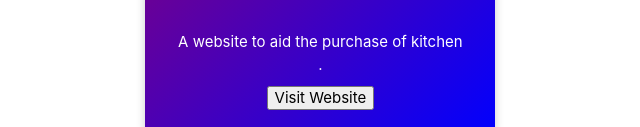
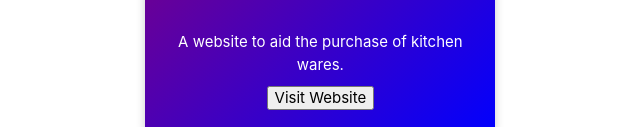
Before and after one commit to Praiz-eng/My-Portfolio, a plain HTML site: page index.html in a window 1280 px wide. Shown: the part 2446-2573 px from the top of the page, 77-717 px from the left. Drawn offline with nearby package versions, Linux system fonts and the light colour scheme; files whose address does not match are found by name.

Commit message:
2nd commit

```diff
--- a/index.html
+++ b/index.html
@@ -97,7 +97,7 @@
                 <div class="col l4">
                   <div class="cardog">
                     <p class="heading" style="margin-top: 15%;"><i class="fa fa-laptop" aria-hidden="true"></i> Craft E-commerce</p>
-                     <span style="text-align: center; color: white;">A website to aid the purchase of kitchen .</span>
+                     <span style="text-align: center; color: white;">A website to aid the purchase of kitchen wares.</span>
                      <div class="overlay"></div>
                  <button class="card-btn">Visit Website</button>
                 </div>
```
